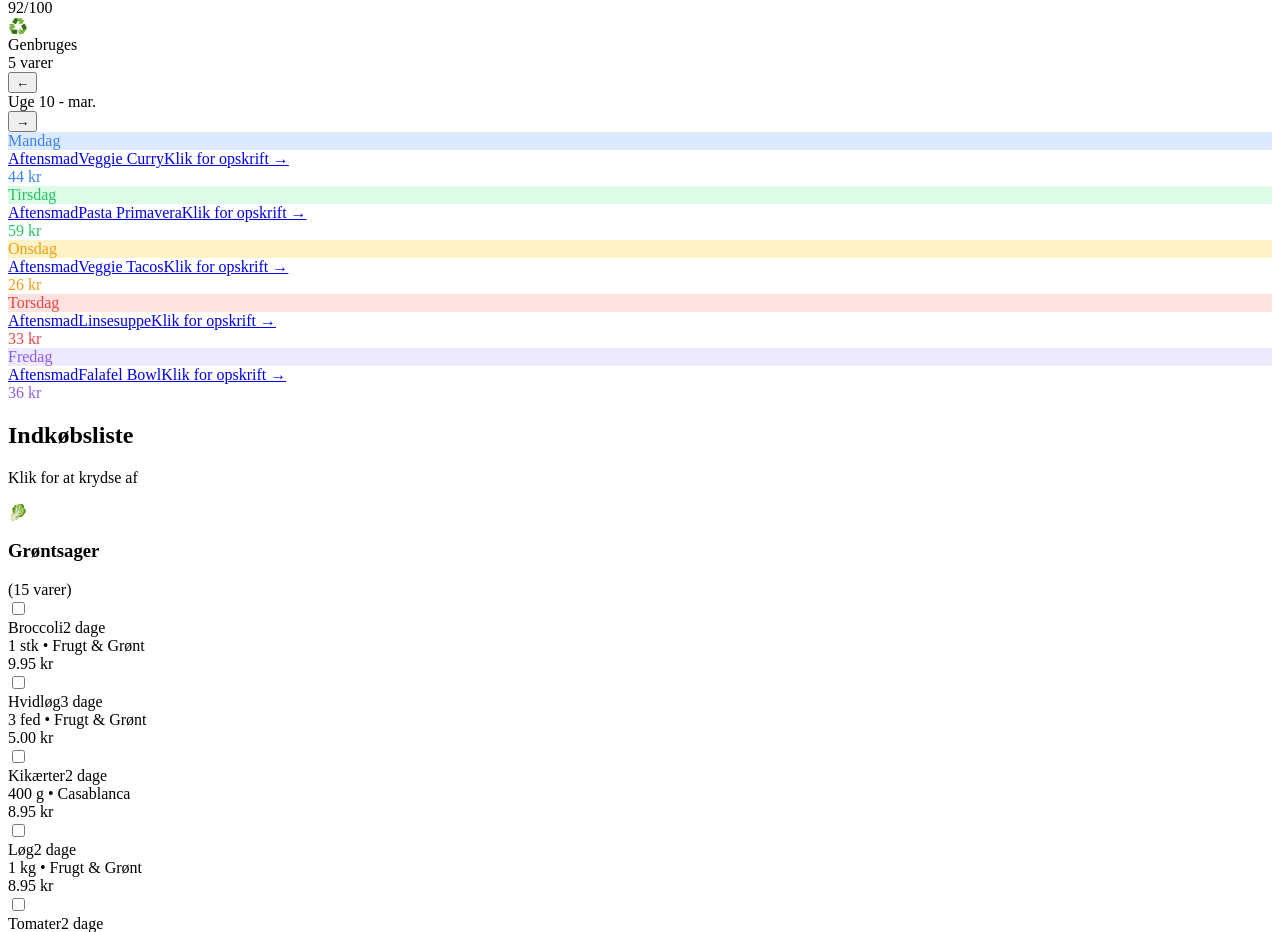
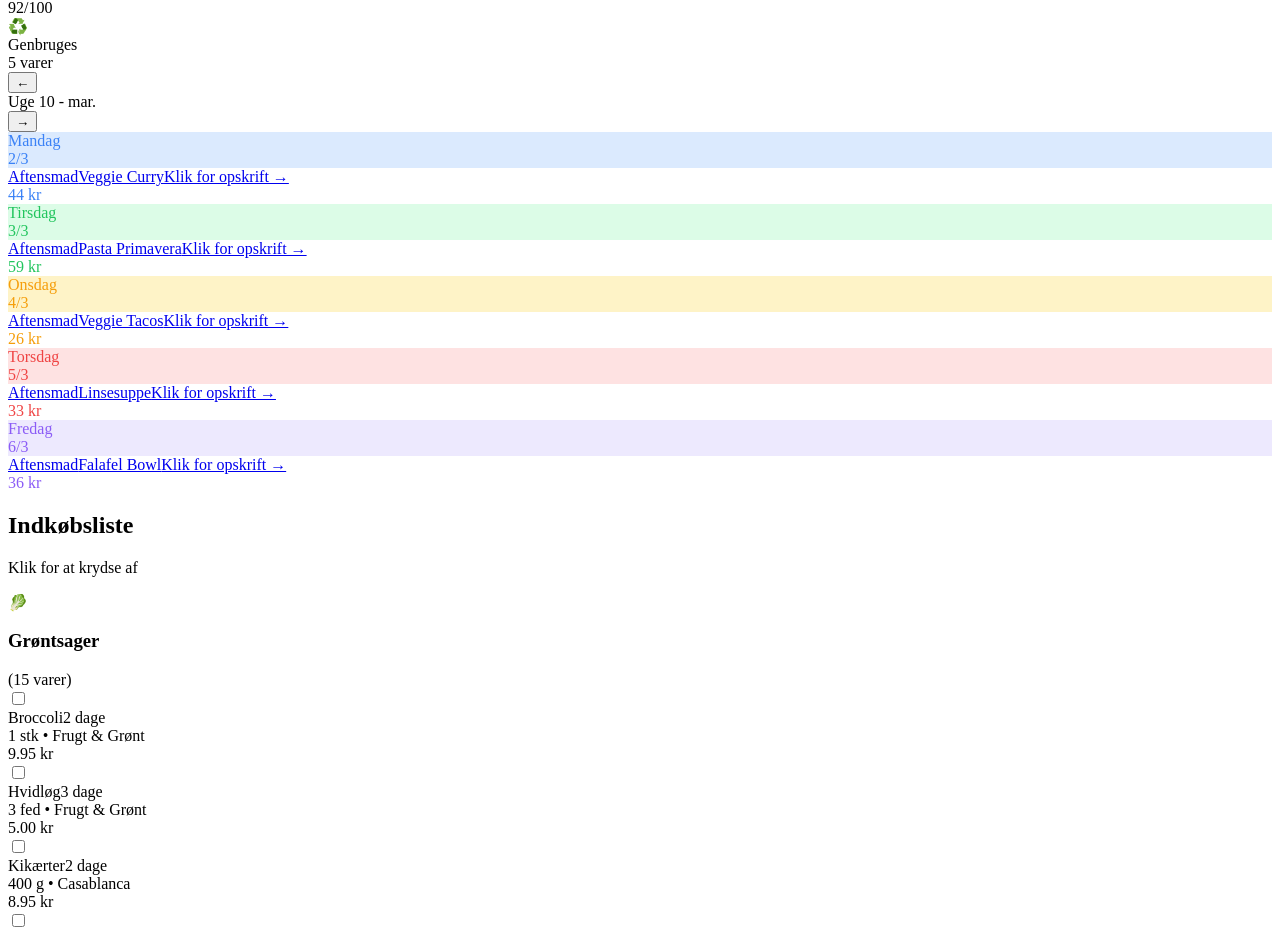
Before and after one commit to SevkanFeisty/feisty-recipes, a Next.js app: page /madplan in a window 1280 px wide. Shown: the part 1917-2849 px from the top of the page. Built offline with nearby package versions, Linux system fonts and the light colour scheme; a web font is replaced by a local one.

Commit message:
Add: actual dates to day boxes (e.g. Mandag 2/3)

```diff
--- a/app/madplan/page.js
+++ b/app/madplan/page.js
@@ -304,14 +304,20 @@ export default function MadplanPage() {
 
         {/* Week Grid */}
         <div className="grid grid-cols-5 gap-2 mb-8">
-          {selectedPlan.days.map((dayData) => {
+          {selectedPlan.days.map((dayData, idx) => {
             const dayColor = getDayColor(dayData.day_name);
             const recipe = recipesData[dayData.recipe_id];
 
+            // Calculate actual date for this day
+            const weekStart = new Date('2026-03-02');
+            weekStart.setDate(weekStart.getDate() + (weekOffset * 7) + idx);
+            const dayDate = `${weekStart.getDate()}/${weekStart.getMonth() + 1}`;
+
             return (
               <div key={dayData.day} className="bg-white rounded-xl shadow-sm overflow-hidden border-2" style={{ borderColor: dayColor.border }}>
-                <div className="py-3 text-center font-bold text-sm" style={{ backgroundColor: dayColor.bg, color: dayColor.border }}>
-                  {getDanishDay(dayData.day_name)}
+                <div className="py-2 px-1 text-center font-bold text-sm" style={{ backgroundColor: dayColor.bg, color: dayColor.border }}>
+                  <div>{getDanishDay(dayData.day_name)}</div>
+                  <div className="text-xs opacity-75">{dayDate}</div>
                 </div>
 
                 <div className="divide-y divide-slate-100">
```
